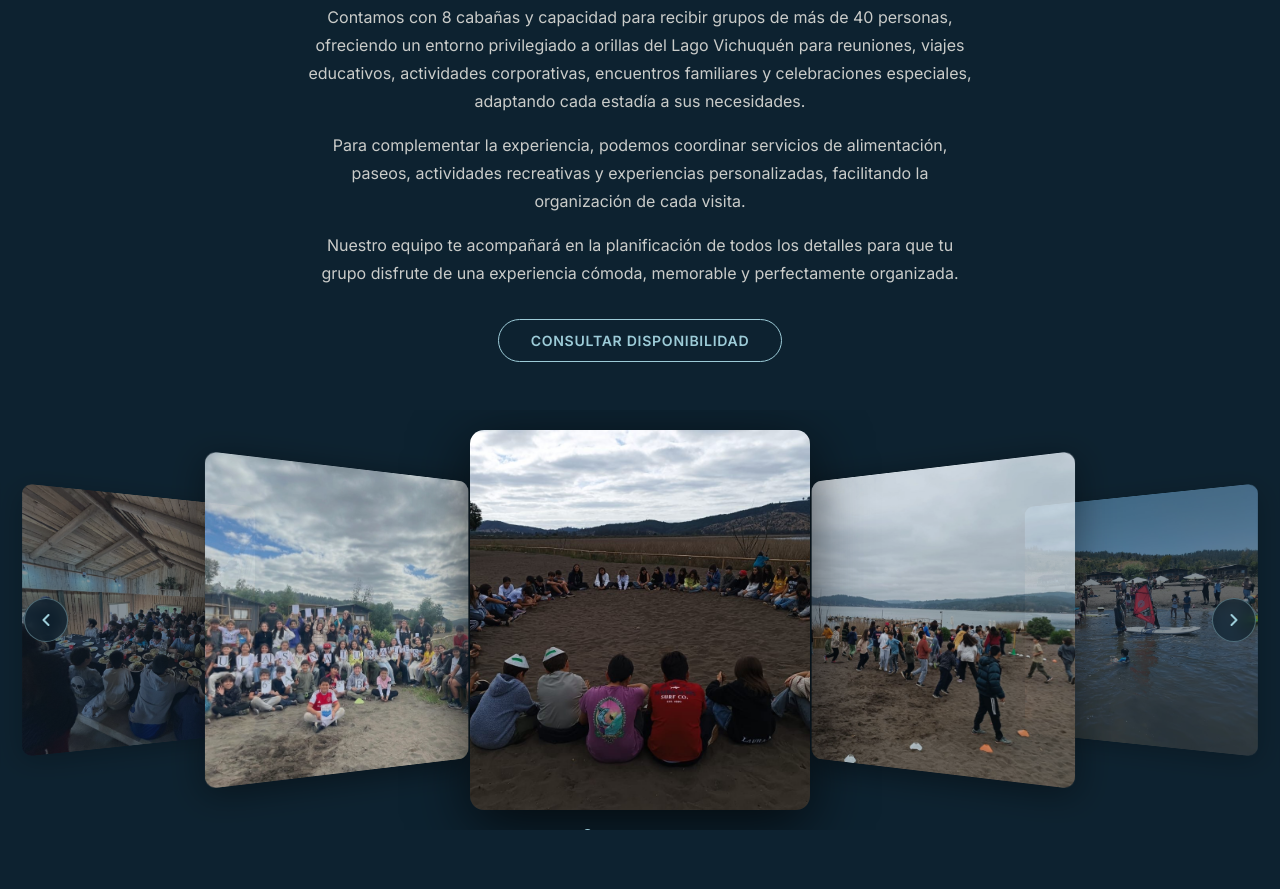
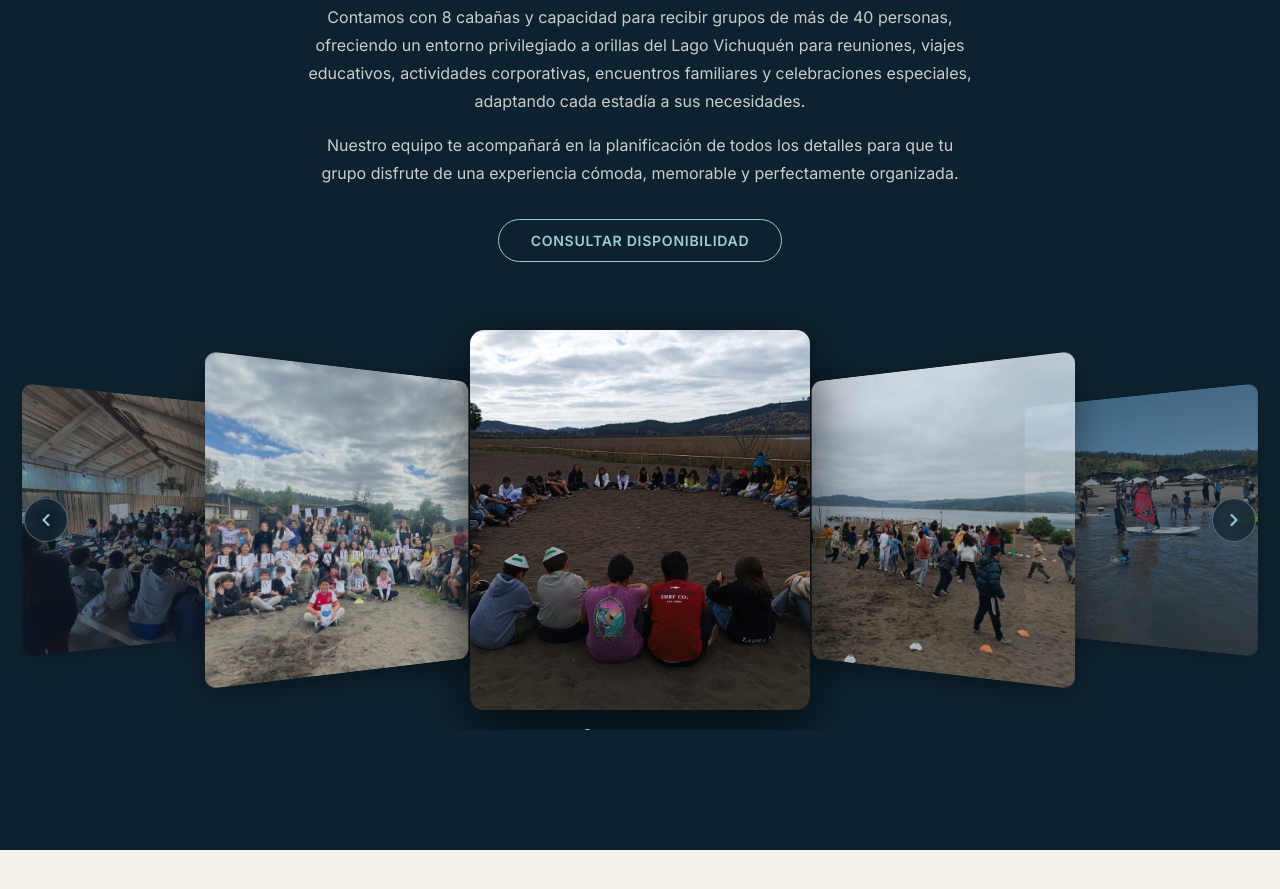
Before and after one commit to vichulodge-jpg/Vichuquen-pagina, a website: page lodge-vichuquen/index.html in a window 1280 px wide. Shown: the part 4776-5665 px from the top of the page. Drawn offline with nearby package versions, Linux system fonts and the light colour scheme.

Commit message:
content: eliminar parrafo servicios adicionales en seccion Grupos y Eventos

```diff
--- a/lodge-vichuquen/index.html
+++ b/lodge-vichuquen/index.html
@@ -696,7 +696,6 @@
         </div>
         <div class="grupos-texto">
           <p>Contamos con 8 cabañas y capacidad para recibir grupos de más de 40 personas, ofreciendo un entorno privilegiado a orillas del Lago Vichuquén para reuniones, viajes educativos, actividades corporativas, encuentros familiares y celebraciones especiales, adaptando cada estadía a sus necesidades.</p>
-          <p>Para complementar la experiencia, podemos coordinar servicios de alimentación, paseos, actividades recreativas y experiencias personalizadas, facilitando la organización de cada visita.</p>
           <p>Nuestro equipo te acompañará en la planificación de todos los detalles para que tu grupo disfrute de una experiencia cómoda, memorable y perfectamente organizada.</p>
           <a href="#contacto" class="grupos-cta-btn">Consultar disponibilidad</a>
         </div>
```
